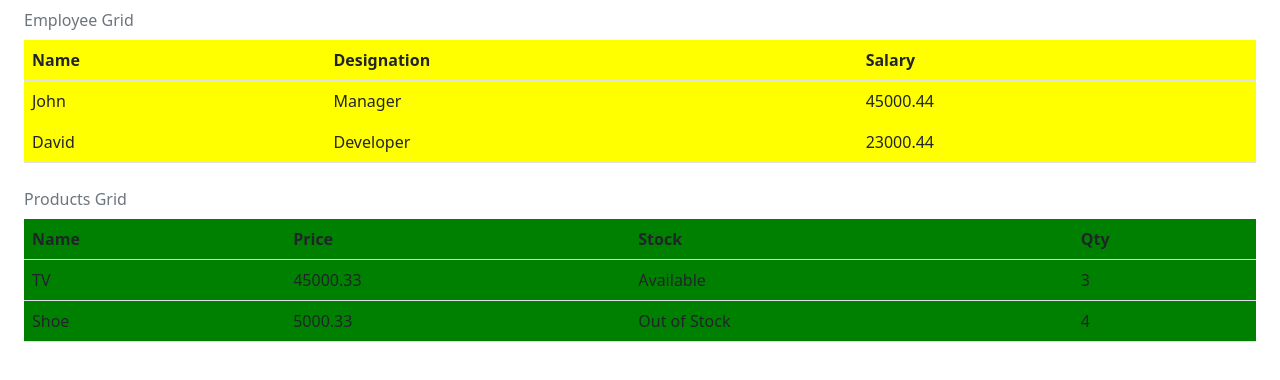
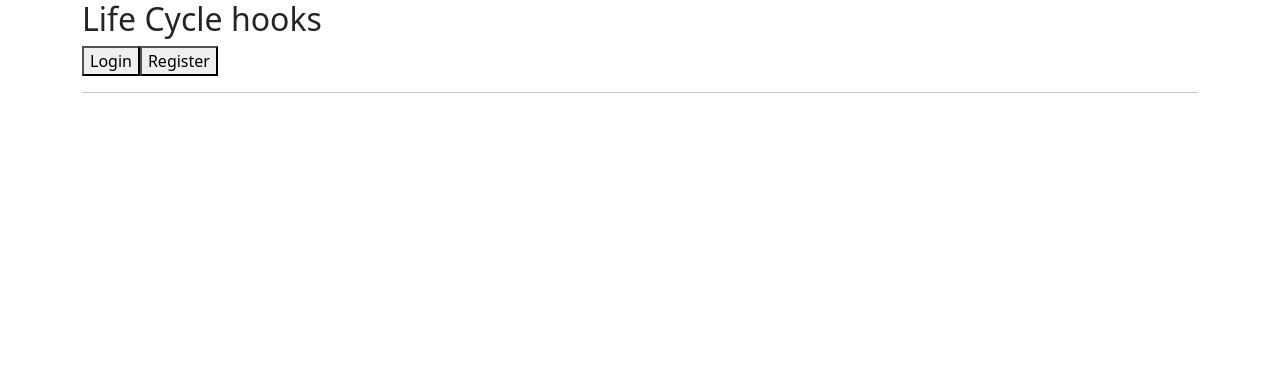
Before and after one commit to souravsambitbehera/shopping-react, a React (Create React App) app: page / in a window 1280 px wide. Shown: the top 380 px of the page. Built offline with nearby package versions, Linux system fonts and the light colour scheme.

Commit message:
lifecycle-component

```diff
--- /dev/null
+++ b/src/components/class-components/lifecycle.component.js
@@ -0,0 +1,77 @@
+import React from "react";
+
+class LoginComponent extends React.Component {
+    componentDidMount(){
+        alert("Login Component Requested");
+    }
+    componentWillUnmount(){
+        alert("Login Component will Unmount");
+    }
+    render(){
+        return(
+            <div>Login</div>
+        )
+    }
+}
+
+class RegisterComponent extends React.Component {
+    componentDidMount(){
+        alert("Register Component Requested");
+    }
+    componentWillUnmount(){
+        alert("Register Component will Unmount")
+    }
+    render(){
+        return(
+            <div>Register</div>
+        )
+    }
+}
+
+
+export class LifeCycleComponet extends React.Component {
+
+    constructor(){
+        super();
+        this.state={
+            component:""
+        }
+
+        this.handelLoginClick=this.handelLoginClick.bind(this);
+        this.handelRegisterClick=this.handelRegisterClick.bind(this);
+
+
+    }
+    handelLoginClick(){
+        this.setState({
+            component:<LoginComponent/>
+        })
+    }
+    handelRegisterClick(){
+        this.setState({
+            component:<RegisterComponent/>
+        })
+    }
+
+    render(){
+        return(
+            <div className="container">
+                <h2>Life Cycle hooks</h2>
+
+                <div>
+                <button onClick={this.handelLoginClick}>Login</button>
+                <button onClick={this.handelRegisterClick}>Register</button>
+
+                </div>
+
+
+                <hr />
+                <div>
+                    {this.state.component}
+                </div>
+
+            </div>
+        )
+    }
+
+}
--- a/src/index.js
+++ b/src/index.js
@@ -15,6 +15,7 @@ import { StyleDemoComponent } from './components/style-demo/styledemo.component'
 import { EventComponent } from './components/event-component/event.component';
 import { BmiCalculator } from './components/bmi-calculator/bmi.calculator.component';
 import PropertiesComponent from './components/Properties_practice/properties.component';
+import { LifeCycleComponet } from './components/class-components/lifecycle.component';
 
 const root = ReactDOM.createRoot(document.getElementById('root'));
 root.render(
@@ -31,7 +32,8 @@ root.render(
     {/* <ShoppingComponent/> */}
     {/* <StyleDemoComponent /> */}
     {/* <BmiCalculator /> */}
-    <PropertiesComponent />
+    {/* <PropertiesComponent /> */}
+    <LifeCycleComponet/>
   </React.StrictMode>
 );
 
```
